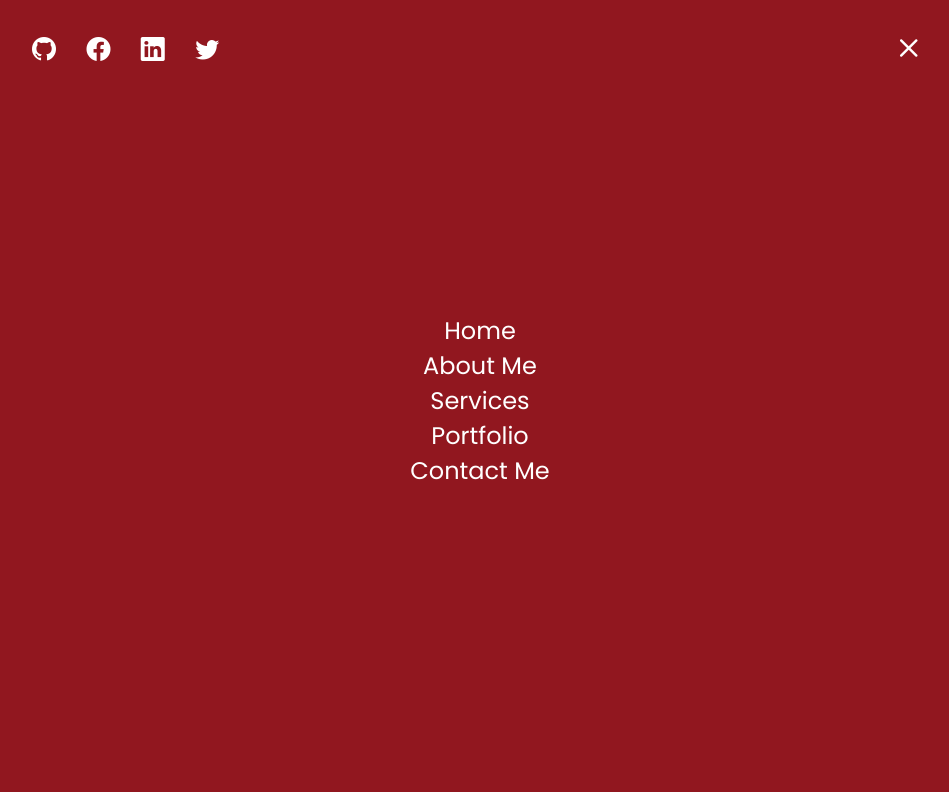
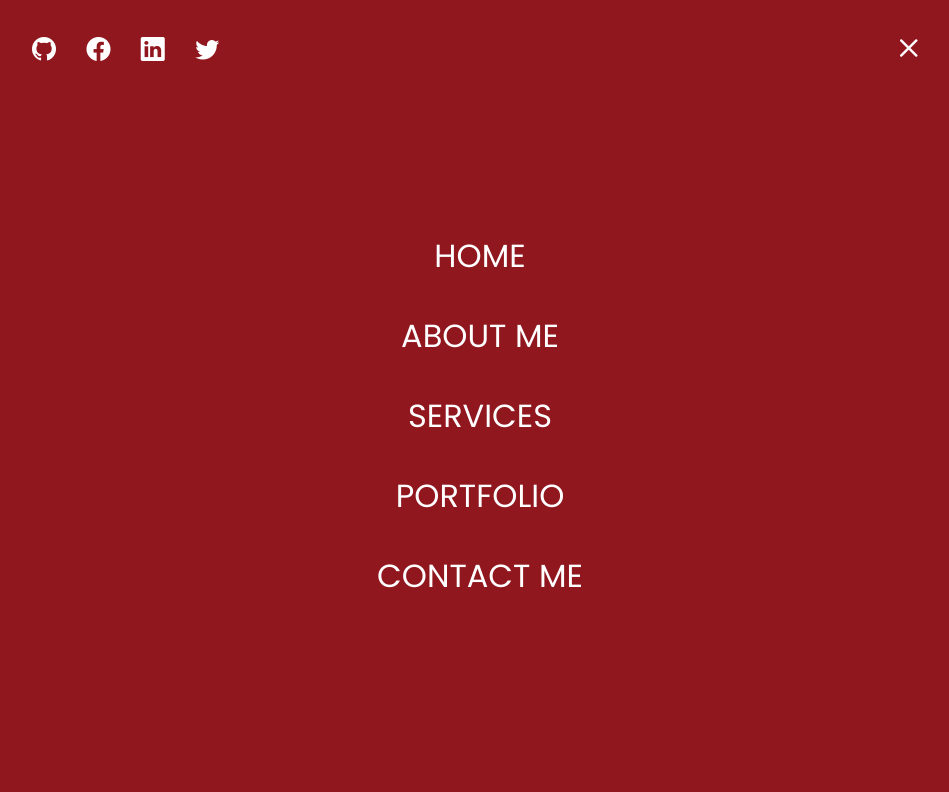
Before and after one commit to jcrowley89/Personal-Website, a plain HTML site: page index.html in a window 1280 px wide. Both pictures are taken after a click on the button 1070 px from the left and 51 px from the top of the page. Shown: the top 792 px of the page, without its empty margins (160-1109 px from the left). Drawn offline with nearby package versions, Linux system fonts and the light colour scheme.

Commit message:
styled nav links

```diff
--- a/styles.css
+++ b/styles.css
@@ -186,7 +186,12 @@ a.outline-red:hover {
 }
 #siteNav ul {
     list-style: none;
-    padding: 0;
+    padding: 2rem 0 0 0;
+}
+#siteNav ul li {
+    text-transform: uppercase;
+    font-size: 2rem;
+    padding: 1rem;
 }
 .nav-link {
     color: var(--white);
```
